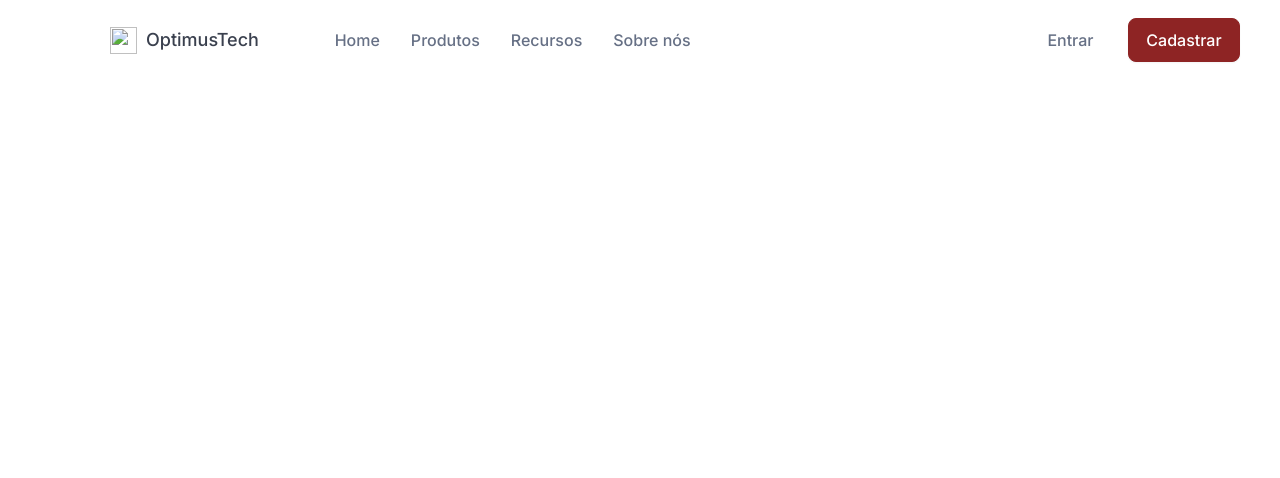
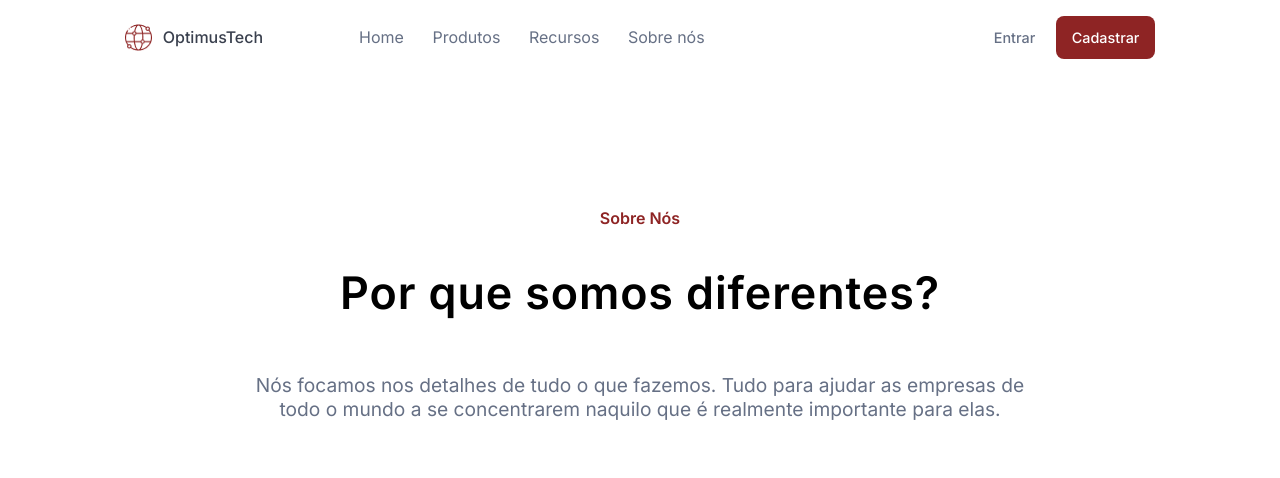
Before and after one commit to giselleguerra/7DaysOfCode, a plain HTML site: page index.html in a window 1280 px wide. Drawn offline with Linux system fonts and the light colour scheme.

Commit message:
Dia 2
Primeira Seção

```diff
--- a/index.html
+++ b/index.html
@@ -9,18 +9,18 @@
 </head>
 <body>
     <nav id="nav"><!-- ------------------  NAV  ------------------------ -->
-        <div id="logo"> <!-- LOGO -->
-            <img src="/assets/img/worldwide 1 (Traced).png"/>
-            <p>OptimusTech</p>
-        </div>
-        <div id="pages"> <!-- PÁGINAS -->
-            <ul>
-                <li><a href="#">Home</a></li>
-                <li><a href="#">Produtos</a></li>
-                <li><a href="#">Recursos</a></li>
-                <li><a href="#">Sobre nós</a></li>
-            </ul>
-        </div>
+            <div id="bigbox">
+                <div id="logo"> <!-- LOGO -->
+                <img src="/assets/img/worldwide 1 (Traced).png"/>
+                <span>OptimusTech</span>
+            </div>
+            <div id="pages"> <!-- PÁGINAS -->
+                <a href="#">Home</a>
+                <a href="#">Produtos</a>
+                <a href="#">Recursos</a>
+                <a href="#">Sobre nós</a>
+            </div>
+    </div>
         <div class="buttons"> <!-- BOTÕES -->
             <button id="btn1" name="entrar">
                 Entrar
@@ -30,5 +30,10 @@
             </button>
         </div>
     </nav>
+    <section id="cabecalho"><!-- ------------------  CABEÇALHO  ------------------------ -->
+        <span>Sobre Nós</span>
+        <h1>Por que somos diferentes?</h1>
+        <p>Nós focamos nos detalhes de tudo o que fazemos. Tudo para ajudar as empresas de todo o mundo a se concentrarem naquilo que é realmente importante para elas.</p>
+    </section>
 </body>
 </html>
--- a/style.css
+++ b/style.css
@@ -1,85 +1,100 @@
 @import url('https://fonts.googleapis.com/css2?family=Inter:wght@100;200;300;400;500;600;700;800;900&display=swap');
 
+:root{
+    --text-color:#667085;
+    --main-color: #8e2424;
+}
 * {
     margin: 0;
     padding: 0;
     box-sizing: border-box;
-    font-family: 'Inter', sans-serif, Arial, Helvetica, sans-serif;
+    font-family: 'Inter', sans-serif;
 }
 
 body{
-
-    background-color: #fff;
-    min-height: 100vh;
-    max-width: 100vw;
+    width: 100%;
+    height: 100vh;
 
 }
 
 nav {
     display: flex;
     align-items: center;
-    justify-content: space-between;
-    height: 80px;
-    background-color: #fff;
-    padding-left: 110px;
-    padding-right: 40px;
+    justify-content:space-around;
+    padding: 1rem 0;
+}
+nav #bigbox{
+    display: flex;
+    align-items: center;
+    gap:6rem;
 }
 
 nav #logo{
     display: flex;
     align-items: center;
+    color: #3a404e;
+    font-size: 1rem;
+    font-weight: 500;
+    cursor: pointer;
+    gap: 0.7rem;
 }
 
-nav #logo img{
+nav img{
     width: 27px;
     height: 27px;
-    margin-right: 9px;
-}
-nav #logo p{
-    font-size: 18px;
-    font-weight: 500;
-    line-height: 24px;
-    color: #3A404E;
-}
-nav #pages {
-    margin-right: 250px;
 }
 
-nav #pages ul{
-    display: flex;
+nav a{
+    text-decoration: none;
+    margin-right: 1.5rem;
+    color: var(--text-color);
 }
-nav #pages ul li{
-    list-style:none;
-    margin-right: 31px;
+nav #buttons{
+    margin-left: 1rem;
 }
-nav #pages ul li a{
-    text-decoration: none;
-    font-size: 16px;
+nav button{
+    padding: 0.8rem 1rem;
+    cursor:pointer;
+    border: none;
+    border-radius: 0.5rem;
     font-weight: 500;
-    line-height: 24px;
-    color: #667085;
+    background: none;
+    color: var(--text-color);
+    font-size: 0.9rem;
 }
 
-nav .buttons #btn1{
-    font-size: 16px;
-    font-weight:500;
-    line-height: 24px;
-    color: #667085;
-    background-color: #fff;
-    border: none;
-    margin-right: 30px;
+nav button#btn2{
+    background-color: var(--main-color);
+    color:#fff;
 }
 
-nav .buttons #btn2{
-    text-decoration: none;
-    font-size: 16px;
-    font-weight: 500;
-    line-height: 24px;
-    background: #8E2424;
-    border: 1px solid #8E2424;
-    box-shadow: 0px 1px 2px rgba(16, 24, 40, 0.05);
-    border-radius: 8px;
-    width: 112px;
-    height: 44px;
-    color:#fff;
+section#cabecalho{
+    display: flex;
+    flex-direction:column;
+    align-items: center;
+    justify-content:space-evenly;
+    height: 400px;
+    padding-top:5rem;
 }
+
+section#cabecalho span{
+    color: var(--main-color);
+    font-weight: 600;
+    font-size: 1rem;
+
+}
+
+section#cabecalho h1{
+    font-weight: 600;
+    font-size: 2.8rem;
+    letter-spacing: 0.02em;
+    margin-top: -1rem;
+}
+
+section#cabecalho p{
+    color: var(--text-color);
+    font-weight: 400;
+    text-align: center;
+    font-size:1.2em;
+    width: 791px;
+}
```
Also changed, not shown: assets/img/worldwide 1 (Traced).png (added).
